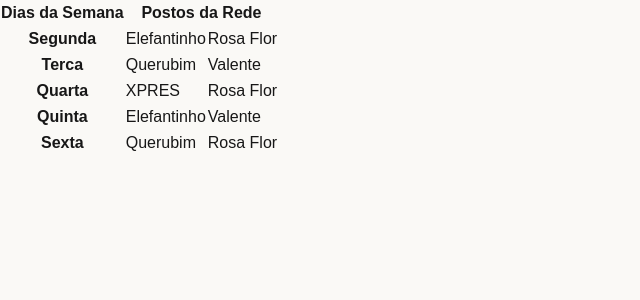
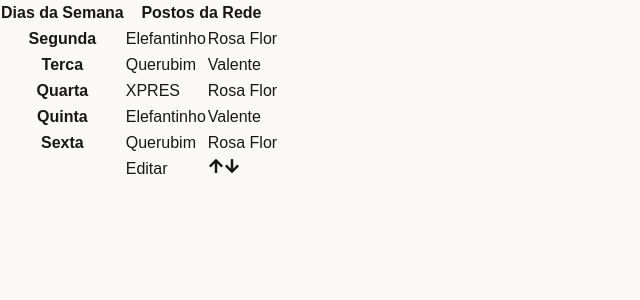
Before and after one commit to adejuniorr/rp3-monitoramento, a Next.js app: page / in a window 1280 px wide. Shown: the top 300 px of the page, without its empty margins (0-640 px from the left). Built offline with nearby package versions, Linux system fonts and the light colour scheme.

Commit message:
:sparkles: feat : edit and arrow buttons
- Adiciona botão 'Editar';
- Adiciona botões com flechas para cima e para baixo;
- Adiciona tooltip ao colocar o mouse sobre os botões de seta;

```diff
--- a/src/app/globals.css
+++ b/src/app/globals.css
@@ -21,16 +21,24 @@ body {
 }
 
 h1 {
-  font-size: 2rem; /* 32px */
+  font-size: 2rem;
+  /* 32px */
   font-weight: 700;
 }
 
 h2 {
-  font-size: 1.5rem; /* 24px */
+  font-size: 1.5rem;
+  /* 24px */
   font-weight: 600;
 }
 
 p {
-  font-size: 1rem; /* 16px */
+  font-size: 1rem;
+  /* 16px */
   line-height: 1.5;
 }
+
+small {
+  font-size: 0.875rem;
+  /* 14px */
+}
--- a/src/components/MonitoringSchedule.tsx
+++ b/src/components/MonitoringSchedule.tsx
@@ -1,5 +1,7 @@
 "use client";
 import { useState } from "react";
+import { FaArrowUp, FaArrowDown } from "react-icons/fa";
+import { IoTriangle } from "react-icons/io5";
 
 export type GasStation = {
   id: number;
@@ -52,7 +54,10 @@ export const MonitoringSchedule = () => {
     },
   ]);
 
+  const [isTooltipVisible, setIsTooltipVisible] = useState(false);
+
   return (
+    <div className="relative">
       <table className="border-collapse border-2 border-gray-100 shadow-md shadow-gray-50 w-[600px] rounded-md overflow-hidden text-sm text-left">
         <thead className="bg-gray-700">
           <tr>
@@ -74,7 +79,36 @@ export const MonitoringSchedule = () => {
               </td>
             </tr>
           ))}
+          <tr>
+            <th className="border border-gray-800 px-4 py-2" />
+            <td className="px-4 py-2">
+              <button className="px-4 py-2 bg-gray-300 text-gray-800 rounded-sm">
+                Editar
+              </button>
+            </td>
+            <td
+              className="px-4 py-2 flex gap-2"
+              onMouseEnter={() => setIsTooltipVisible(true)}
+              onMouseLeave={() => setIsTooltipVisible(false)}
+            >
+              <button className="px-4 py-2 bg-gray-300 text-gray-800 rounded-sm">
+                <FaArrowUp />
+              </button>
+              <button className="px-4 py-2 bg-gray-300 text-gray-800 rounded-sm">
+                <FaArrowDown />
+              </button>
+            </td>
+          </tr>
         </tbody>
       </table>
+      {isTooltipVisible && (
+        <div className="absolute left-[525px] top-[220px] z-20 text-center font-bold w-[160px] bg-red-500 px-4 py-2">
+          <small>Clique para alterar a ordem</small>
+          <span className="absolute -left-[15px] top-[20px] -rotate-90 text-red-500">
+            <IoTriangle />
+          </span>
+        </div>
+      )}
+    </div>
   );
 };
```
Also changed, not shown: package.json (+5 -4 lines), 1 other file (tests, documents, lock files or other folders). Lines whose indentation alone changed are shown as unchanged.
